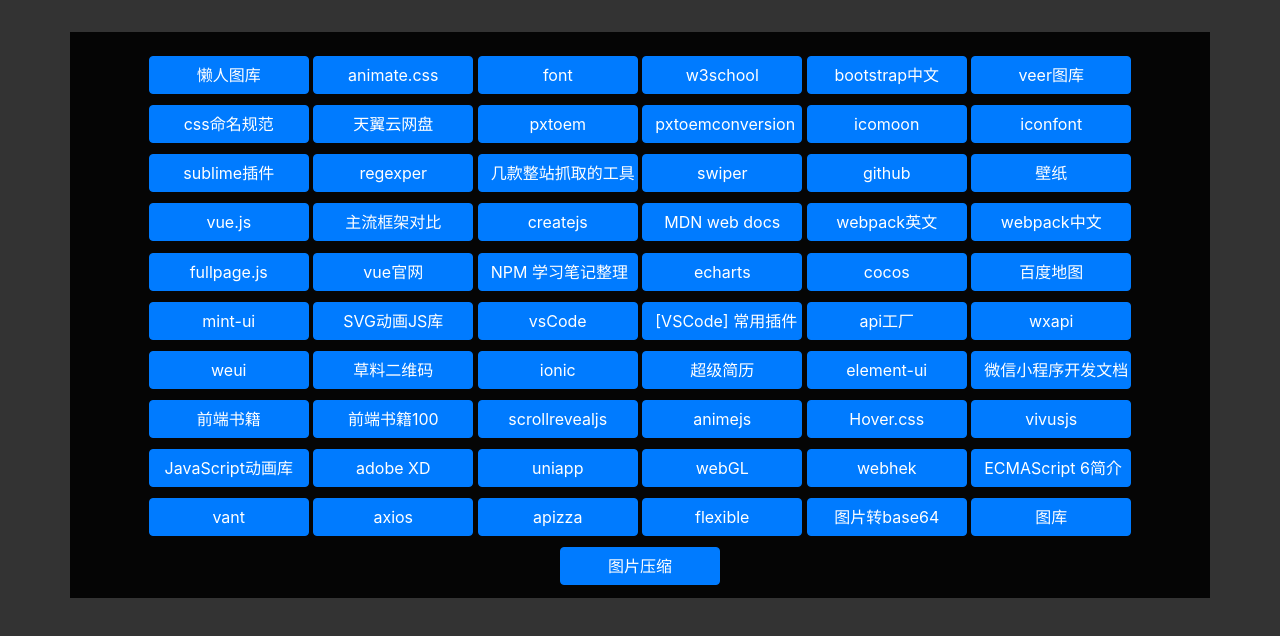
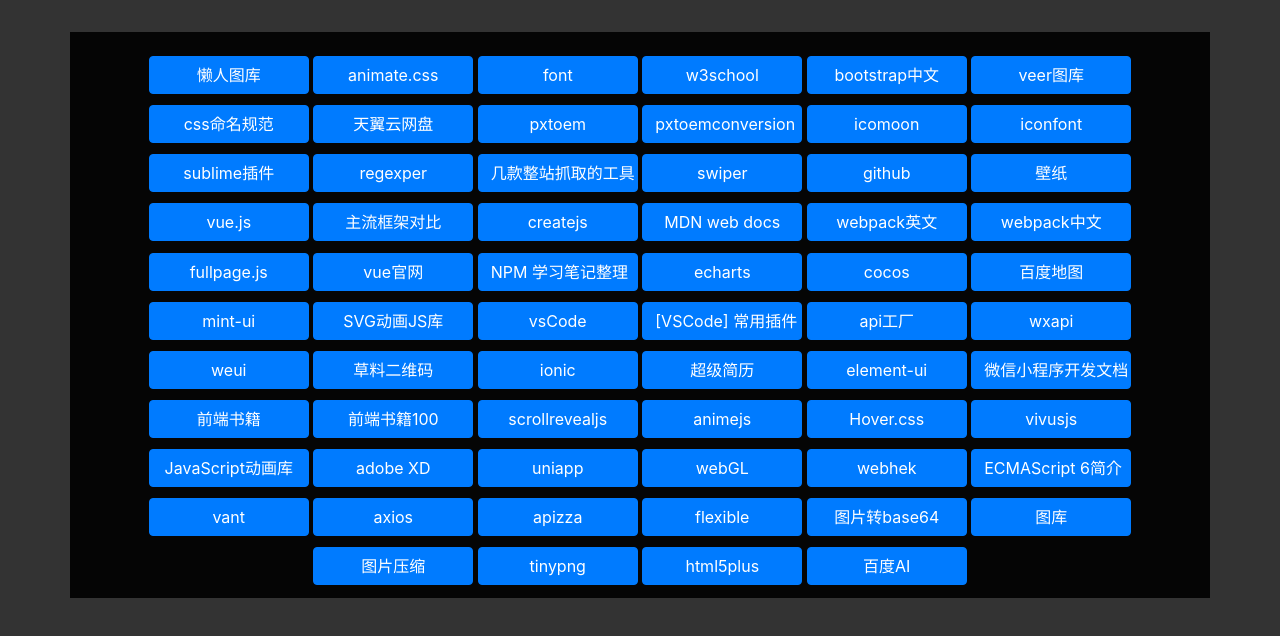
Before and after one commit to spiritGo/weblink, a plain HTML site: page index.html in a window 1280 px wide. Drawn offline with nearby package versions, Linux system fonts and the light colour scheme.

Commit message:
add some link

```diff
--- a/index.html
+++ b/index.html
@@ -124,9 +124,9 @@
       <a href="http://imgbase64.duoshitong.com/" class="btn btn-primary w-10">图片转base64</a>
       <a href="https://www.tukuppt.com/" class="btn btn-primary w-10">图库</a>
       <a href="https://tinypng.com/" class="btn btn-primary w-10">图片压缩</a>
-      <!-- <a href="https://cli.im/" class="btn btn-primary w-10">草料二维码</a>  -->
-      <!-- <a href="https://cli.im/" class="btn btn-primary w-10">草料二维码</a>  -->
-      <!-- <a href="https://cli.im/" class="btn btn-primary w-10">草料二维码</a>  -->
+      <a href="https://tinypng.com/" class="btn btn-primary w-10">tinypng</a>
+      <a href="http://www.html5plus.org/doc/zh_cn/barcode.html" class="btn btn-primary w-10">html5plus</a>
+      <a href="http://ai.baidu.com/docs#/TTS-API/top" class="btn btn-primary w-10">百度AI</a>
       <!-- <a href="https://cli.im/" class="btn btn-primary w-10">草料二维码</a>  -->
       <!-- <a href="https://cli.im/" class="btn btn-primary w-10">草料二维码</a>  -->
       <!-- <a href="https://cli.im/" class="btn btn-primary w-10">草料二维码</a>  -->
```
